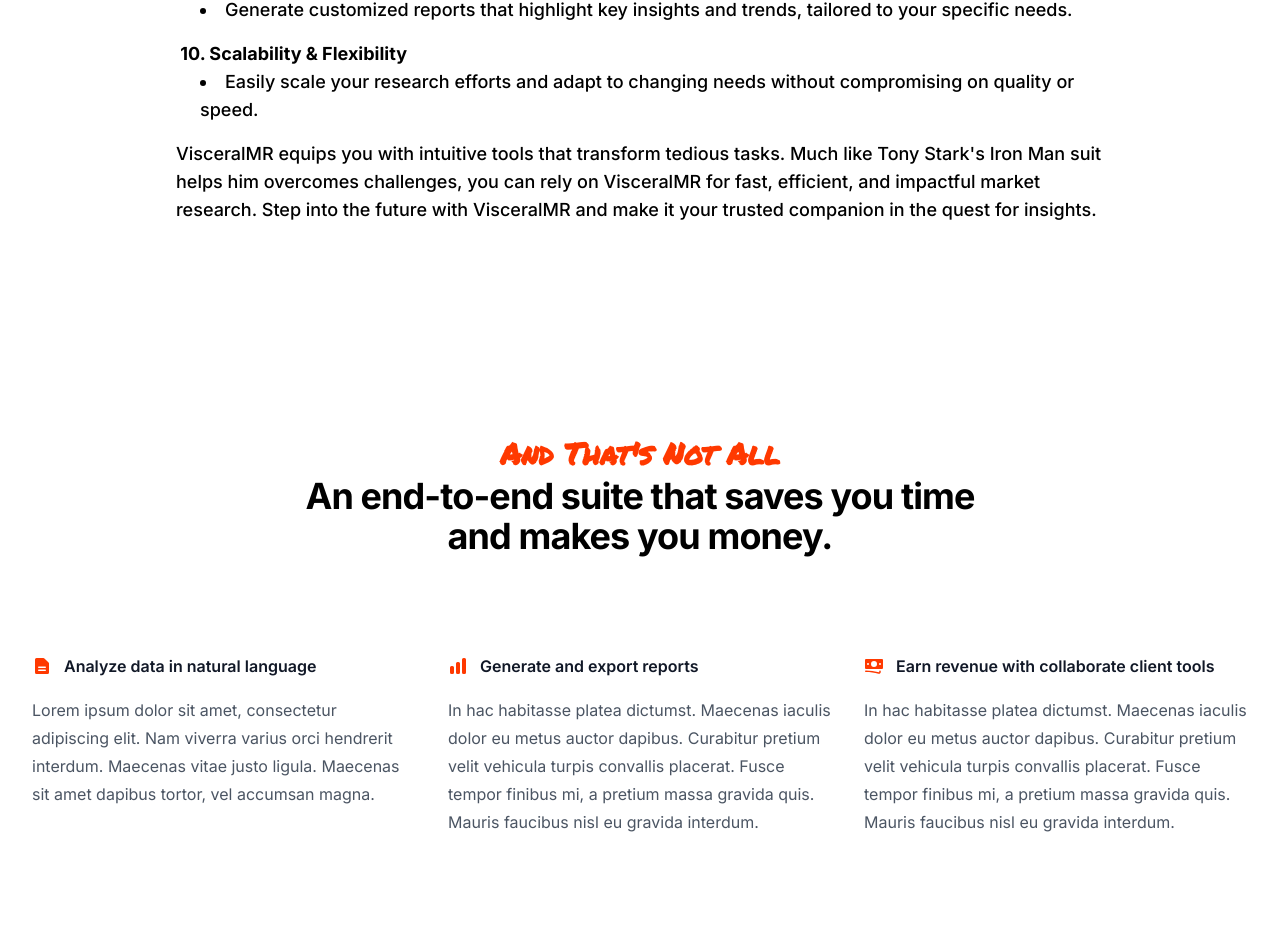
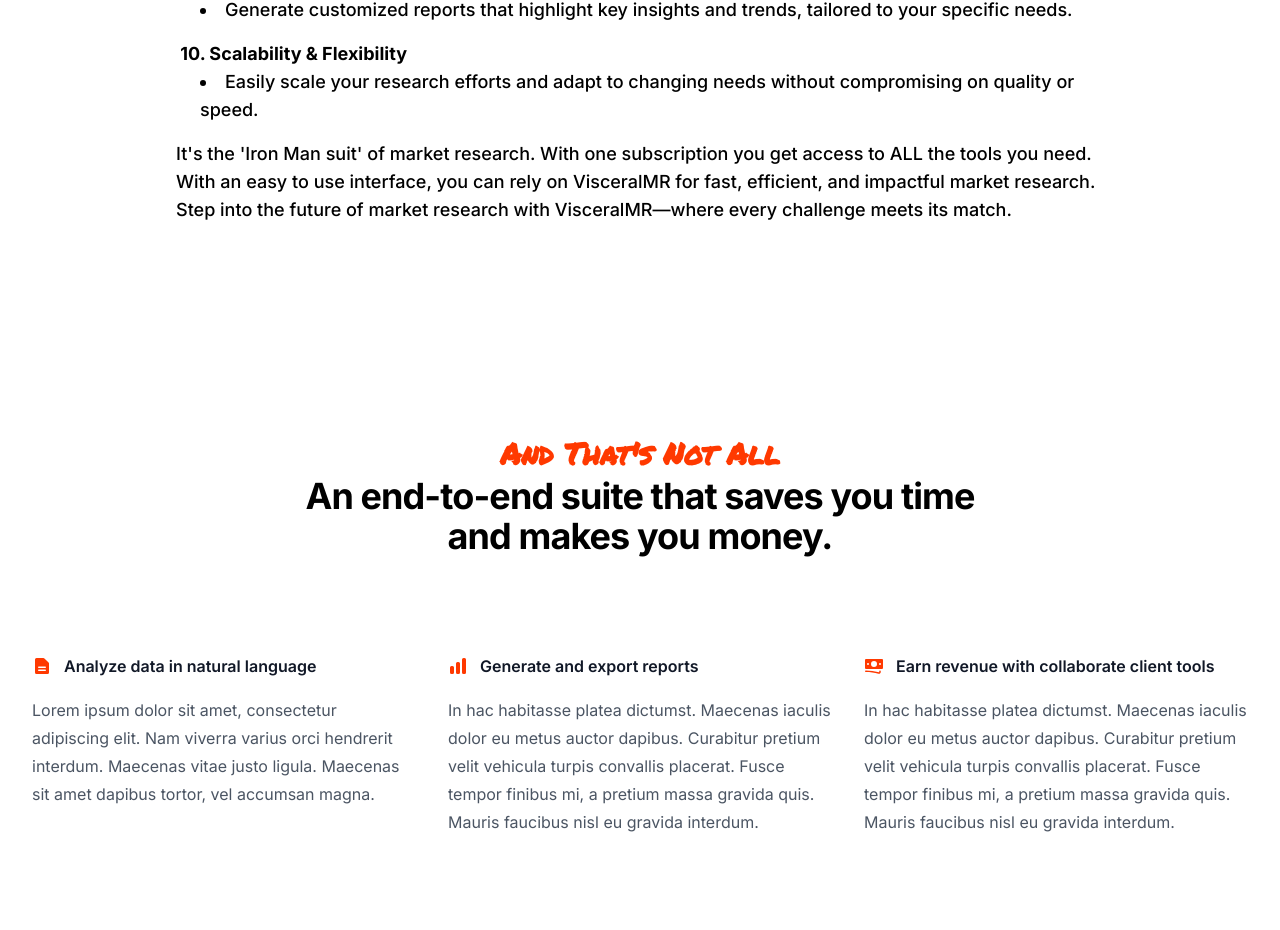
Before and after one commit to neeld3/VisceralMKT, a Next.js app: page / in a window 1280 px wide. Shown: the part 2374-3304 px from the top of the page. Built offline with nearby package versions, Linux system fonts and the light colour scheme.

Commit message:
Update page.tsx

```diff
--- a/src/app/page.tsx
+++ b/src/app/page.tsx
@@ -128,7 +128,7 @@
               </ul>
             </p>
             <p className="mb-4">
-              VisceralMR equips you with intuitive tools that transform tedious tasks. Much like Tony Stark&apos;s Iron Man suit helps him overcomes challenges, you can rely on VisceralMR for fast, efficient, and impactful market research. Step into the future with VisceralMR and make it your trusted companion in the quest for insights.
+              It&apos;s the &apos;Iron Man suit&apos; of market research. With one subscription you get access to ALL the tools you need. With an easy to use interface, you can rely on VisceralMR for fast, efficient, and impactful market research. Step into the future of market research with VisceralMR—where every challenge meets its match.
             </p>
           </div>
         </div>
```
